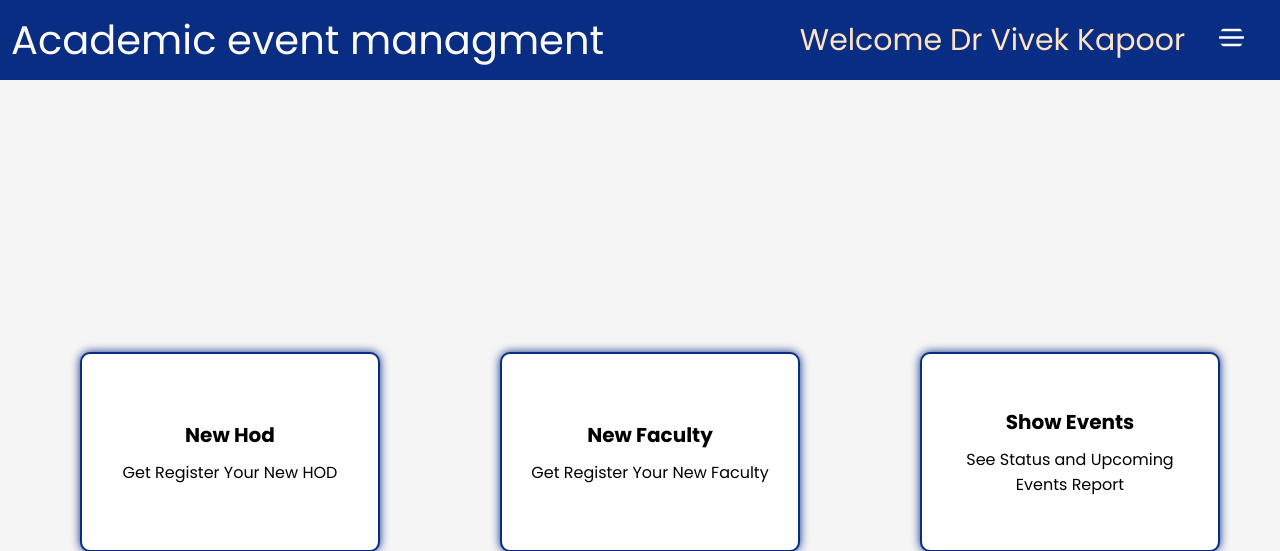
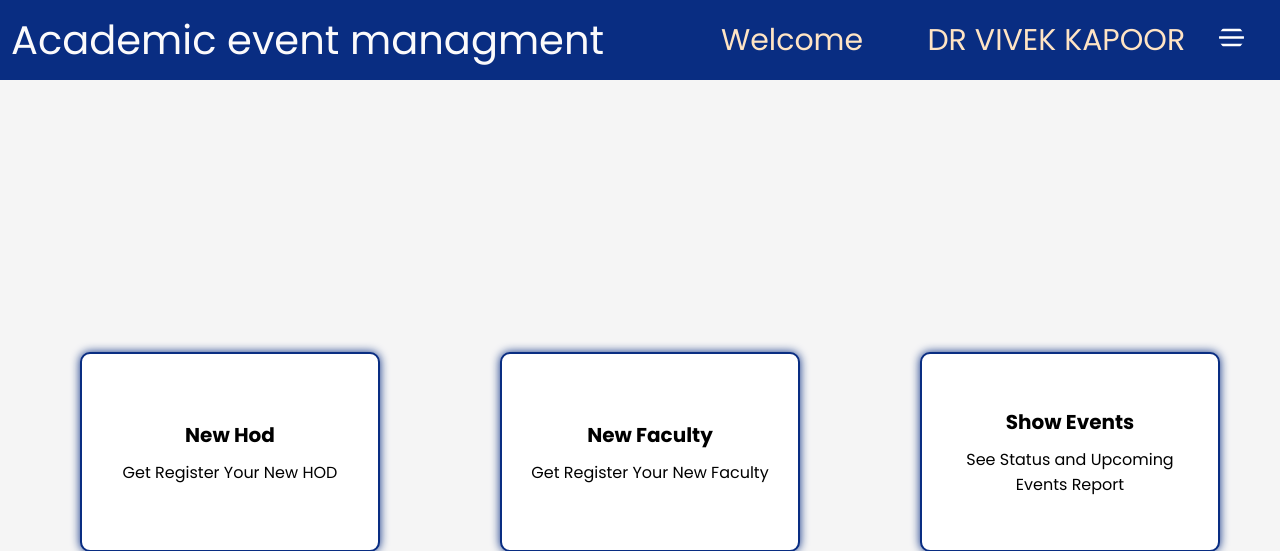
Before and after one commit to safalyakumbhare/Academic-Event-Manager, a PHP site: page /HomeAdmin.php in a window 1280 px wide. Shown: the top 551 px of the page. Run offline with PHP 8.4, Linux system fonts and the light colour scheme; a user stored in the database is signed in.

Commit message:
Today's backup

```diff
--- a/header.php
+++ b/header.php
@@ -14,13 +14,17 @@ $name = $_SESSION['name'];
 </head>
 
 <body>
+
     <div class="Task">
         <nav>
             <Ul class="heading">
-                <a href="index.php"><Li class="head">Academic event managment</Li></a>
+                <a href="index.php">
+                    <Li class="head">Academic event managment</Li>
+                </a>
             </Ul>
             <ul>
-                <li>Welcome
+                <li>Welcome</li>
+                <li style="text-transform:uppercase;">
                     <?php echo "$name"; ?>
                 </li>
                 <!-- <li><a href="#">Principal</a></li>
--- a/index.php
+++ b/index.php
@@ -175,9 +175,9 @@
     </footer>
   </div>
   <script src="https://cdn.jsdelivr.net/npm/locomotive-scroll@3.5.4/dist/locomotive-scroll.js"></script>
-  <script src="https://cdnjs.cloudflare.com/ajax/libs/gsap/3.12.5/gsap.min.js"
+  <!-- <script src="https://cdnjs.cloudflare.com/ajax/libs/gsap/3.12.5/gsap.min.js"
     integrity="sha512-7eHRwcbYkK4d9g/6tD/mhkf++eoTHwpNM9woBxtPUBWm67zeAfFC+HrdoE2GanKeocly/VxeLvIqwvCdk7qScg=="
-    crossorigin="anonymous" referrerpolicy="no-referrer"></script>
+    crossorigin="anonymous" referrerpolicy="no-referrer"></script> -->
   <script src="https://cdnjs.cloudflare.com/ajax/libs/gsap/3.12.5/ScrollTrigger.min.js"
     integrity="sha512-onMTRKJBKz8M1TnqqDuGBlowlH0ohFzMXYRNebz+yOcc5TQr/zAKsthzhuv0hiyUKEiQEQXEynnXCvNTOk50dg=="
     crossorigin="anonymous" referrerpolicy="no-referrer"></script>
```
Also changed, not shown: user.sql (line endings or trailing spaces).
